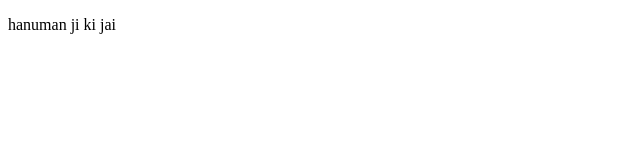
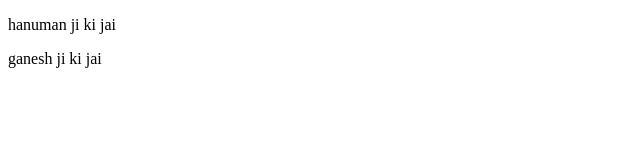
Before and after one commit to sakshamaroraarora9-goku/bankai, a plain HTML site: page index.html in a window 1280 px wide. Shown: the full height of the page, 0-640 px from the left. Drawn offline with Linux system fonts and the light colour scheme.

Commit message:
commited

```diff
--- a/index.html
+++ b/index.html
@@ -7,6 +7,7 @@
 </head>
 <body>
     <p>hanuman ji ki jai</p>
+     <p>ganesh ji ki jai</p>
 
 </body>
 </html>
```
